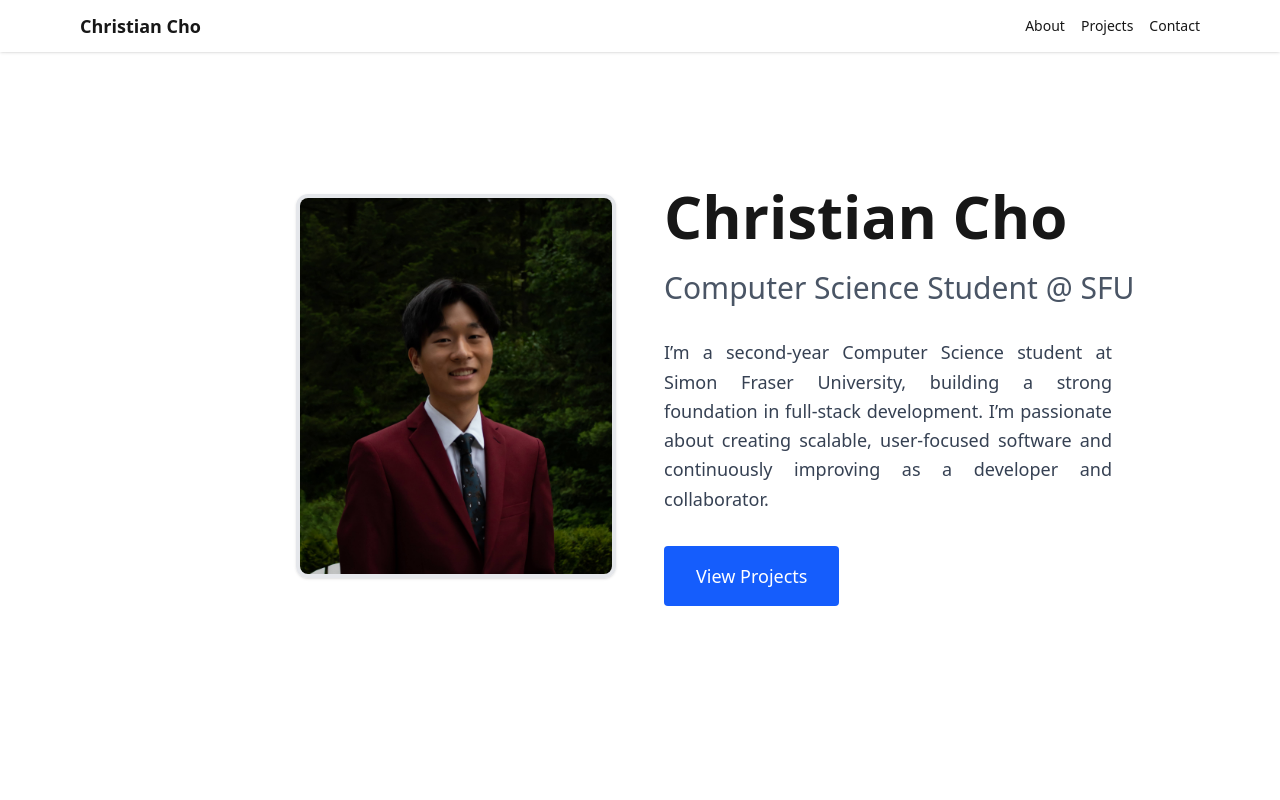
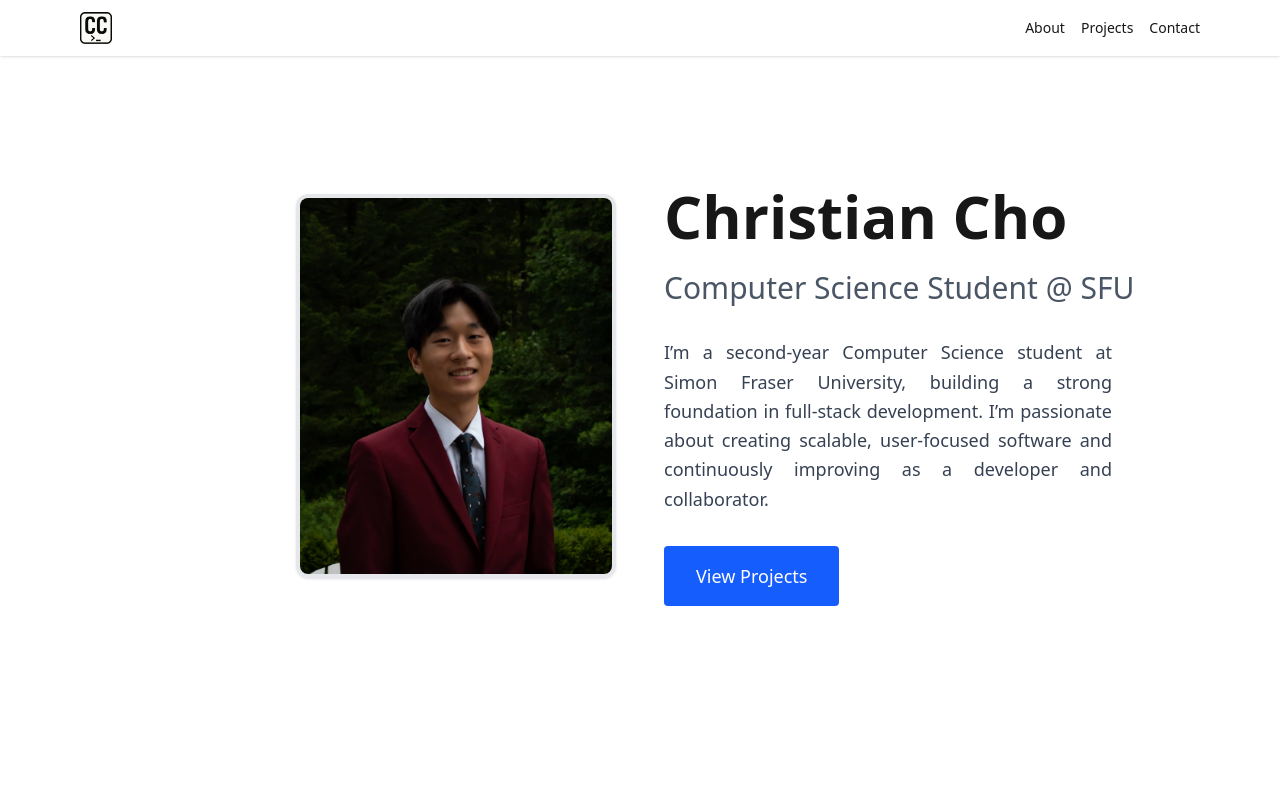
Before and after one commit to Vipplynn/portfolio-site, a React (Vite) app: page / in a window 1280 px wide. Shown: the top 800 px of the page. Built offline with nearby package versions, Linux system fonts and the light colour scheme.

Commit message:
added logo to nav bar

```diff
--- a/src/components/Navbar.tsx
+++ b/src/components/Navbar.tsx
@@ -1,12 +1,26 @@
+
+import logo from "../assets/logo.png";
+
 function Navbar() {
   return (
     <nav className="w-full fixed top-0 left-0 bg-white z-50 shadow">
       <div className="max-w-6xl mx-auto px-4 py-3 flex justify-between items-center">
-          <span className="text-lg font-semibold">Christian Cho</span>
+        {/* Logo + Site Name */}
+        <a href="#hero" className="flex items-center">
+          <img src={logo} alt="Christian Cho Logo" className="h-8 w-8 mr-2" />
+        </a>
+
+        {/* Navigation Links */}
         <div className="space-x-4 text-sm">
-            <a href="#about" className="hover:underline">About</a>
-            <a href="#featured-projects" className="hover:underline">Projects</a>
-            <a href="#contact" className="hover:underline">Contact</a>
+          <a href="#about" className="hover:underline">
+            About
+          </a>
+          <a href="#featured-projects" className="hover:underline">
+            Projects
+          </a>
+          <a href="#contact" className="hover:underline">
+            Contact
+          </a>
         </div>
       </div>
     </nav>
```
Also changed, not shown: src/assets/logo.png (added). Lines whose indentation alone changed are shown as unchanged.
